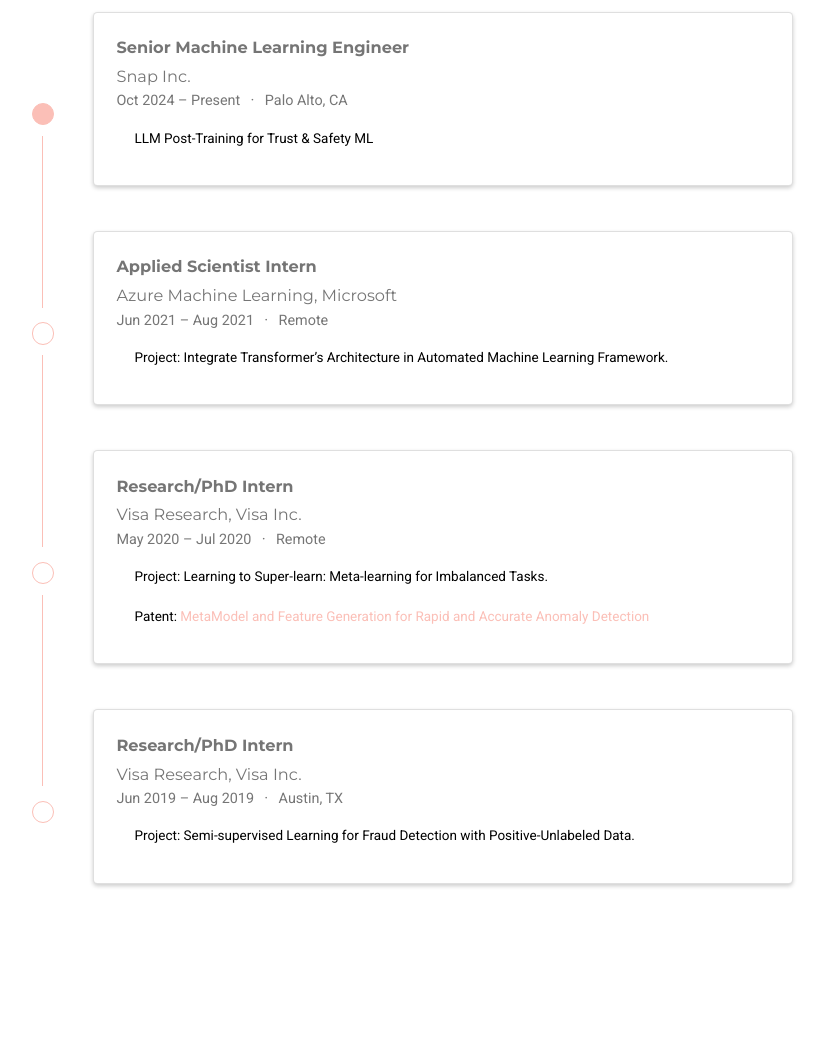
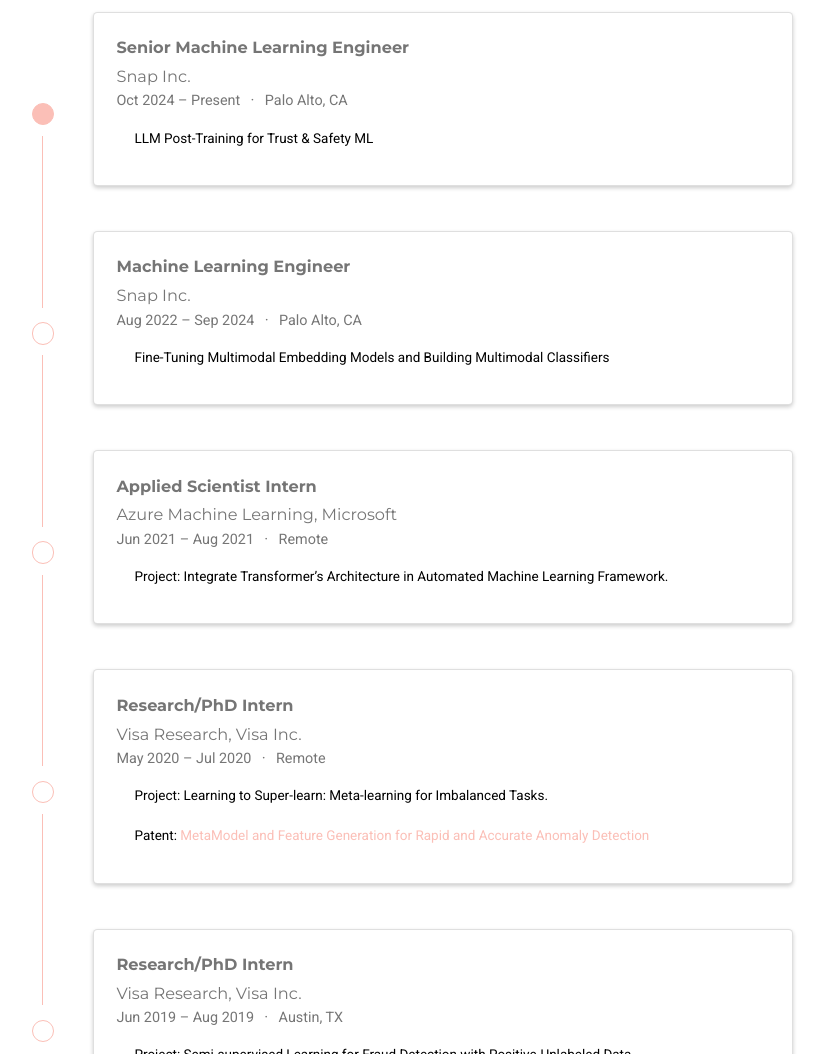
Before and after one commit to gail-yxie/gail-yxie.github.io, a plain HTML site: page index.html in a window 1280 px wide. Shown: the part 2104-3158 px from the top of the page, without its empty margins (432-1257 px from the left). Drawn offline with nearby package versions, Linux system fonts and the light colour scheme; some icons are missing.

Commit message:
Update website

```diff
--- a/index.html
+++ b/index.html
@@ -1430,6 +1430,43 @@
       <div class="col py-2">
         <div class="card">
           <div class="card-body">
+            <h4 class="card-title exp-title text-muted mt-0 mb-1">Machine Learning Engineer</h4>
+            <h4 class="card-title exp-company text-muted my-0">Snap Inc.</h4>
+            <div class="text-muted exp-meta">
+              Aug 2022 –
+
+                Sep 2024
+
+
+                <span class="middot-divider"></span>
+                <span>Palo Alto, CA</span>
+
+            </div>
+            <div class="card-text">Fine-Tuning Multimodal Embedding Models and Building Multimodal Classifiers</div>
+          </div>
+        </div>
+      </div>
+    </div>
+
+    <div class="row experience">
+
+      <div class="col-auto text-center flex-column d-none d-sm-flex">
+        <div class="row h-50">
+          <div class="col border-right">&nbsp;</div>
+          <div class="col">&nbsp;</div>
+        </div>
+        <div class="m-2">
+          <span class="badge badge-pill border ">&nbsp;</span>
+        </div>
+        <div class="row h-50">
+          <div class="col border-right">&nbsp;</div>
+          <div class="col">&nbsp;</div>
+        </div>
+      </div>
+
+      <div class="col py-2">
+        <div class="card">
+          <div class="card-body">
             <h4 class="card-title exp-title text-muted mt-0 mb-1">Applied Scientist Intern</h4>
             <h4 class="card-title exp-company text-muted my-0">Azure Machine Learning, Microsoft</h4>
             <div class="text-muted exp-meta">
```
